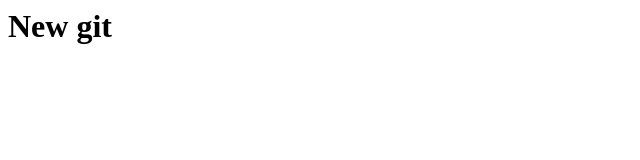
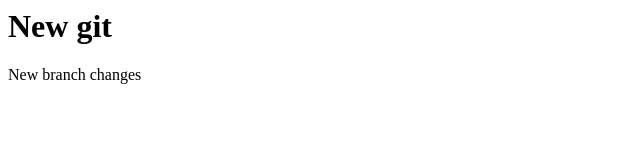
Before and after one commit to naimul83/my_first, a plain HTML site: page index.html in a window 1280 px wide. Shown: the whole page, without its empty margins (0-640 px from the left). Drawn offline with Linux system fonts and the light colour scheme.

Commit message:
new branch change

```diff
--- a/index.html
+++ b/index.html
@@ -1 +1,3 @@
 <h1>New git</h1>
+<p> New branch changes
+</p>
```
